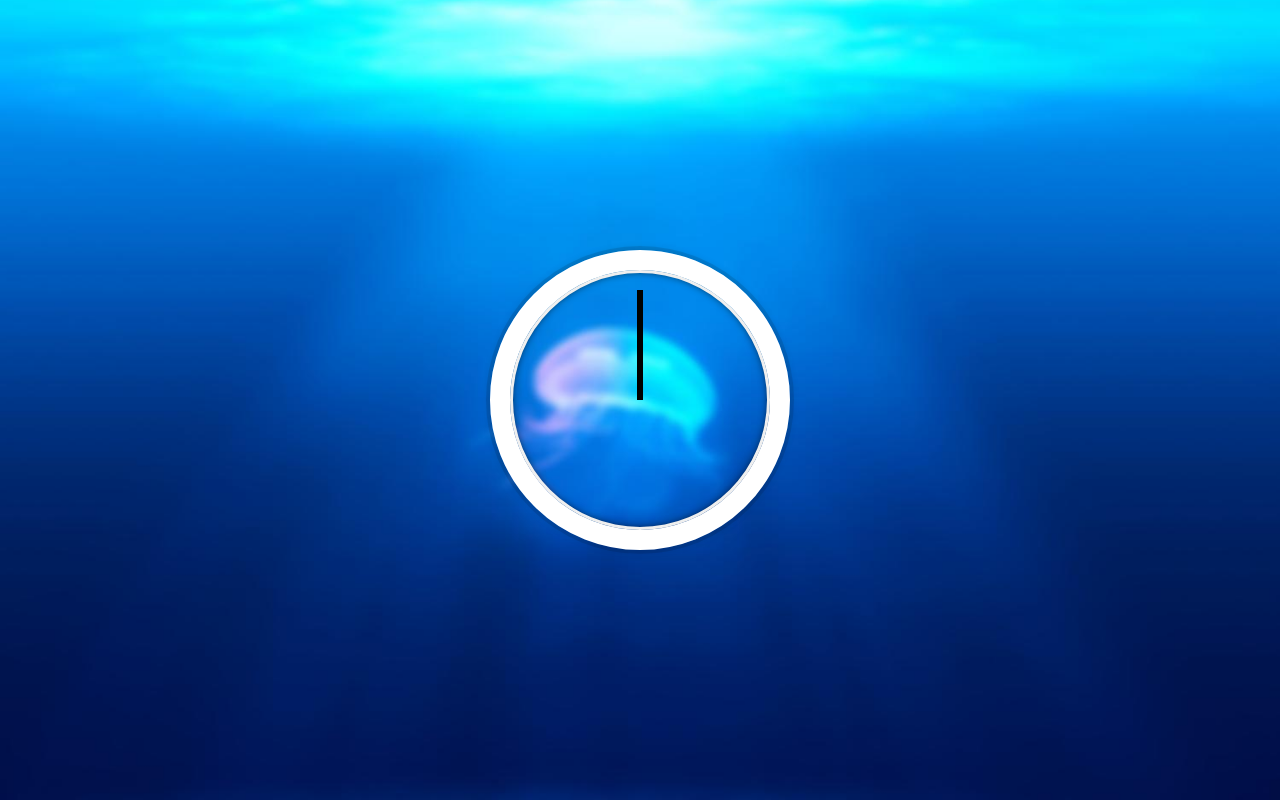
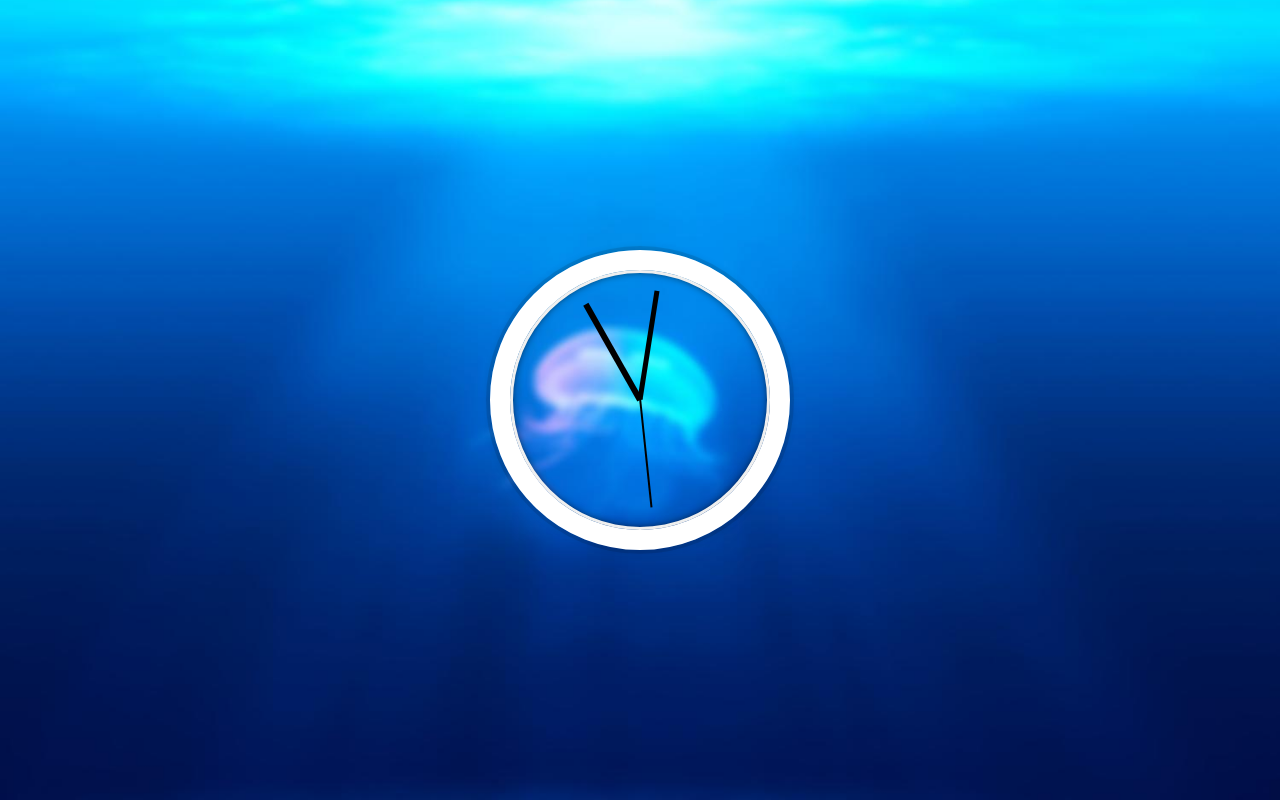
Before and after one commit to spormuv/js30, a plain HTML site: page 02-clock/index.html in a window 1280 px wide. Drawn offline with Linux system fonts and the light colour scheme.

Commit message:
feat: add functionality

```diff
--- a/02-clock/script.js
+++ b/02-clock/script.js
@@ -0,0 +1,25 @@
+'use strict';
+
+const secondHand = document.querySelector('.second-hand');
+const minHand = document.querySelector('.min-hand');
+const hourHand = document.querySelector('.hour-hand');
+
+function setDate() {
+  const now = new Date();
+
+  const seconds = now.getSeconds();
+  const secondsDegree = (seconds / 60) * 360 + 90;
+  secondHand.style.transform = `rotate(${secondsDegree}deg)`;
+
+  const mins = now.getMinutes();
+  const minsDegree = (mins / 60) * 360 + (seconds / 60) * 6 + 90;
+  minHand.style.transform = `rotate(${minsDegree}deg)`;
+
+  const hours = now.getHours();
+  const hoursDegree = (hours / 12) * 360 + (mins / 60) * 30 + 90;
+  hourHand.style.transform = `rotate(${hoursDegree}deg)`;
+
+  console.log(`${hours} : ${mins} : ${seconds}`);
+}
+
+setInterval(setDate, 1000);
--- a/02-clock/style.css
+++ b/02-clock/style.css
@@ -86,3 +86,11 @@ h6 {
   position: absolute;
   top: 50%;
 }
+
+.second-hand {
+  height: 2px;
+}
+
+.min-hand {
+  height: 5px;
+}
```
